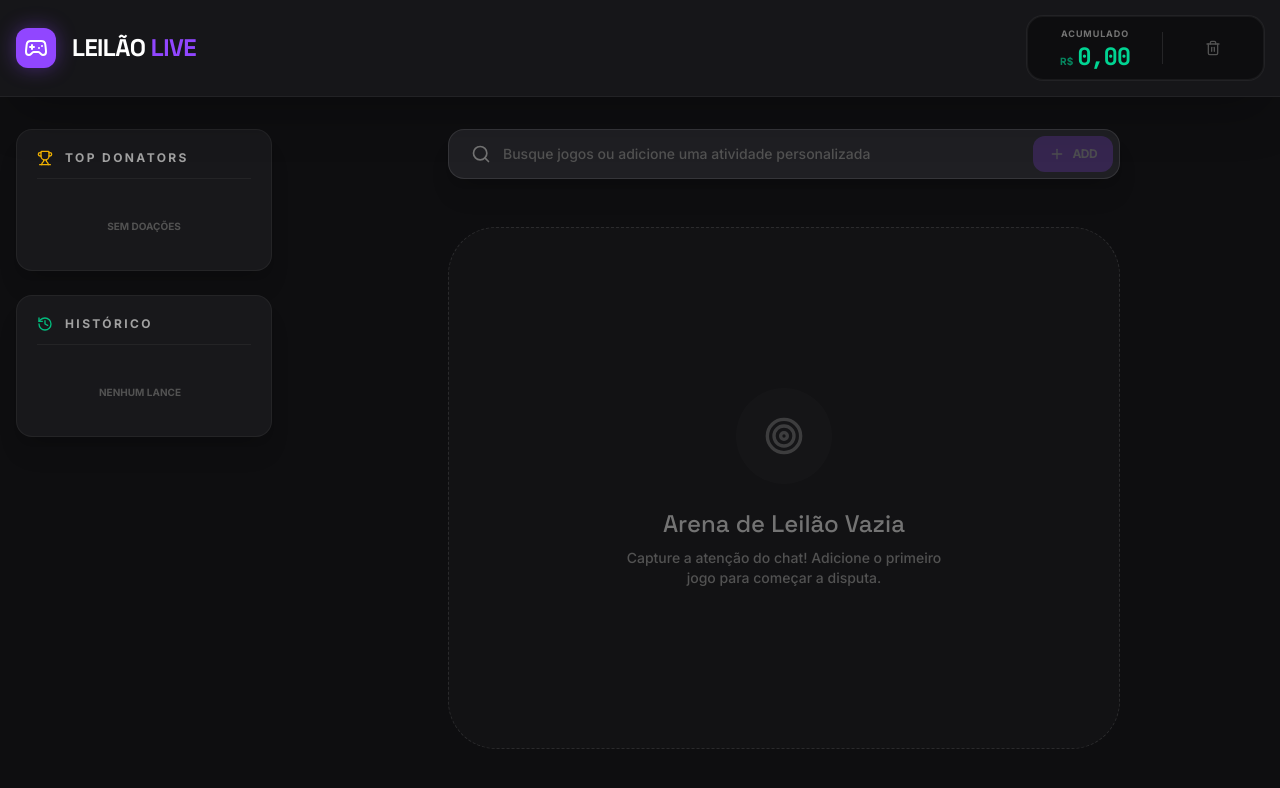
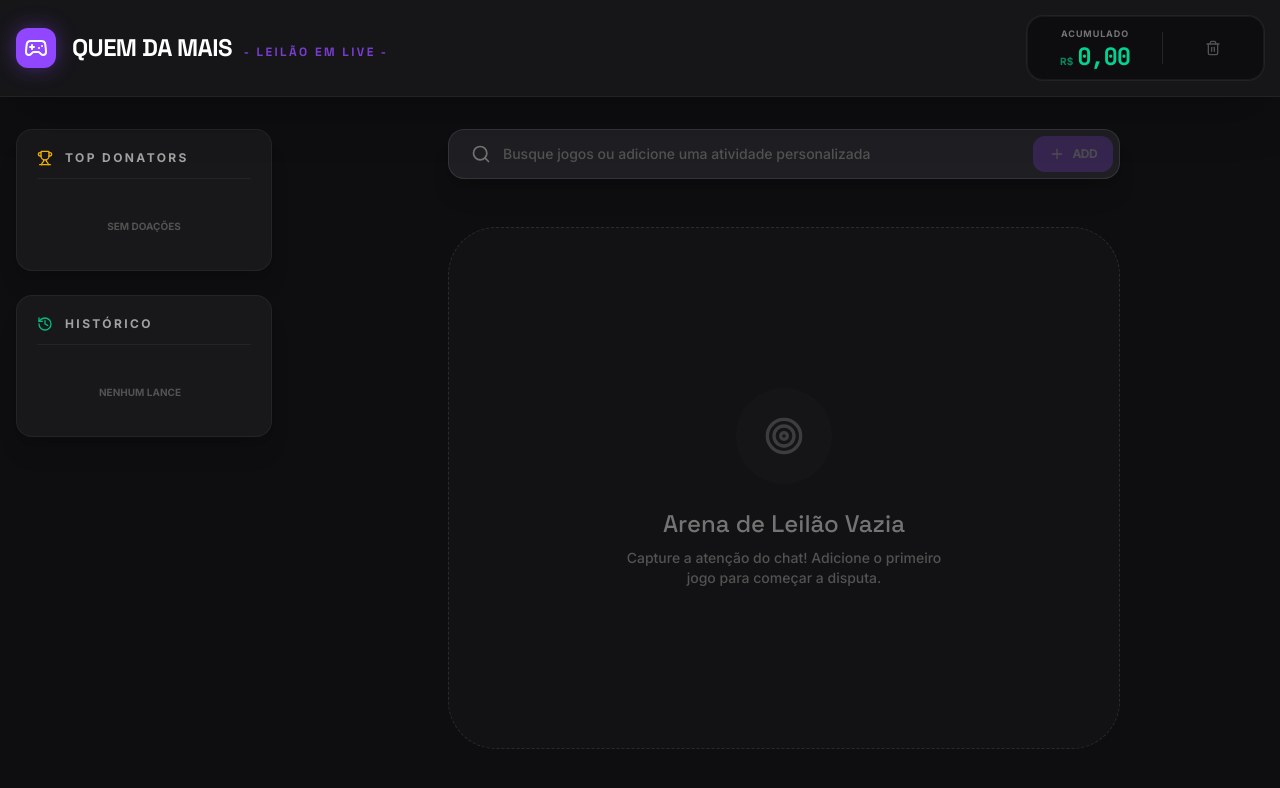
Before and after one commit to IagoHale/Quem-da-Mais_Leilao-em-Live, a React (Vite) app: page / in a window 1280 px wide. Shown: the top 788 px of the page. Built offline with nearby package versions, Linux system fonts and the light colour scheme.

Commit message:
feat: Update app title and branding
Replaces the generic title and branding with the application's official name "QUEM DA MAIS - Leilão em Live" across the index page, metadata, and main application component. This ensures accurate representation and improves user recognition.

```diff
--- a/index.html
+++ b/index.html
@@ -3,7 +3,7 @@
   <head>
     <meta charset="UTF-8" />
     <meta name="viewport" content="width=device-width, initial-scale=1.0" />
-    <title>My Google AI Studio App</title>
+    <title>QUEM DA MAIS - Leilão em Live</title>
   </head>
   <body>
     <div id="root"></div>
--- a/metadata.json
+++ b/metadata.json
@@ -1,6 +1,6 @@
 {
-  "name": "Leilão de Jogos Live",
-  "description": "Gerenciador de leilão de jogos para streamers com ranking dinâmico em tempo real e tema inspirado na Twitch.",
+  "name": "QUEM DA MAIS - Leilão em Live",
+  "description": "Sistema profissional de leilão interativo para lives. Gerencie lances normais e lances impostores em tempo real com ranking dinâmico.",
   "requestFramePermissions": [],
   "majorCapabilities": []
 }
--- a/src/App.tsx
+++ b/src/App.tsx
@@ -279,8 +279,8 @@ export default function App() {
               <Gamepad2 className="w-6 h-6 text-white" />
             </motion.div>
             <div>
-              <h1 className="text-xl font-display font-bold tracking-tight text-white uppercase sm:text-2xl">
-                LEILÃO <span className="text-[#9146FF]">LIVE</span>
+              <h1 className="text-xl font-display font-bold tracking-tight text-white uppercase sm:text-2xl flex flex-col sm:flex-row sm:items-baseline gap-1.5 sm:gap-3">
+                QUEM DA MAIS <span className="text-[#9146FF] text-[10px] sm:text-xs tracking-[0.2em] font-black opacity-80">- LEILÃO EM LIVE -</span>
               </h1>
             </div>
           </div>
```
